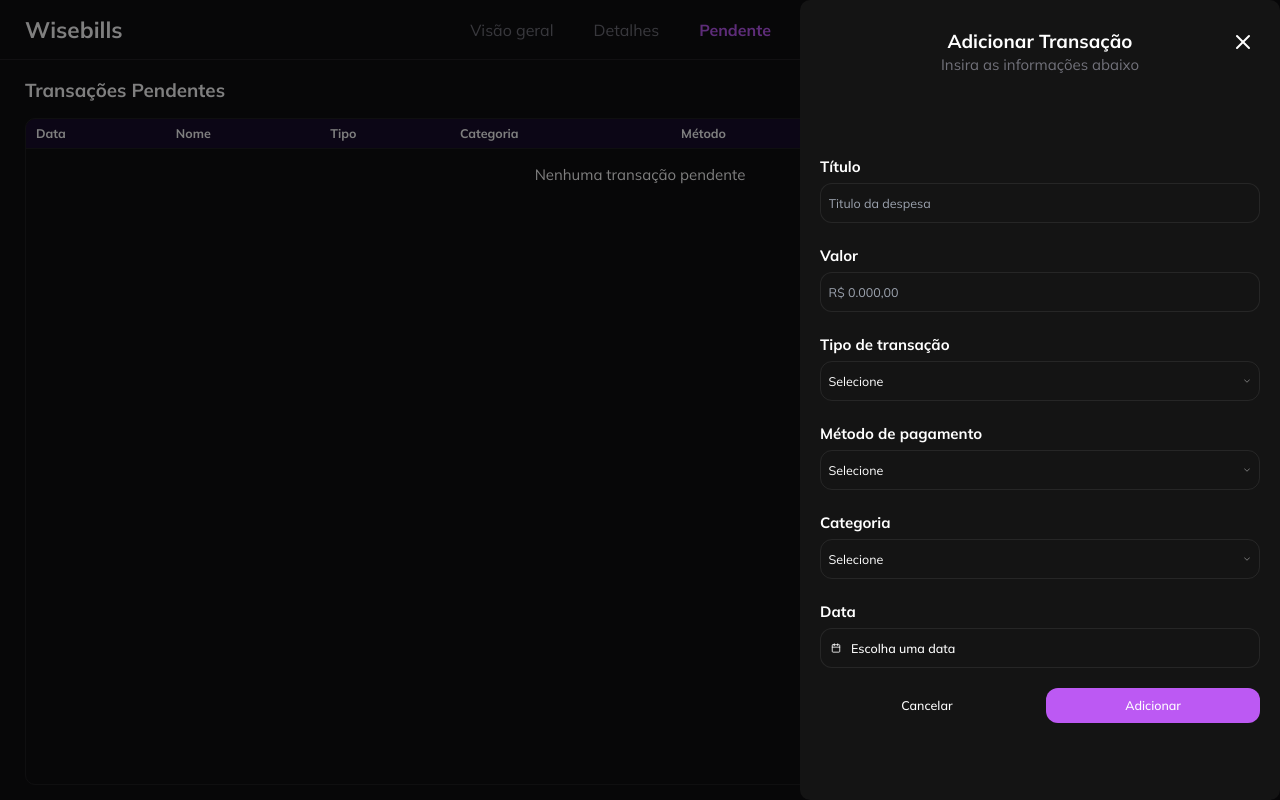
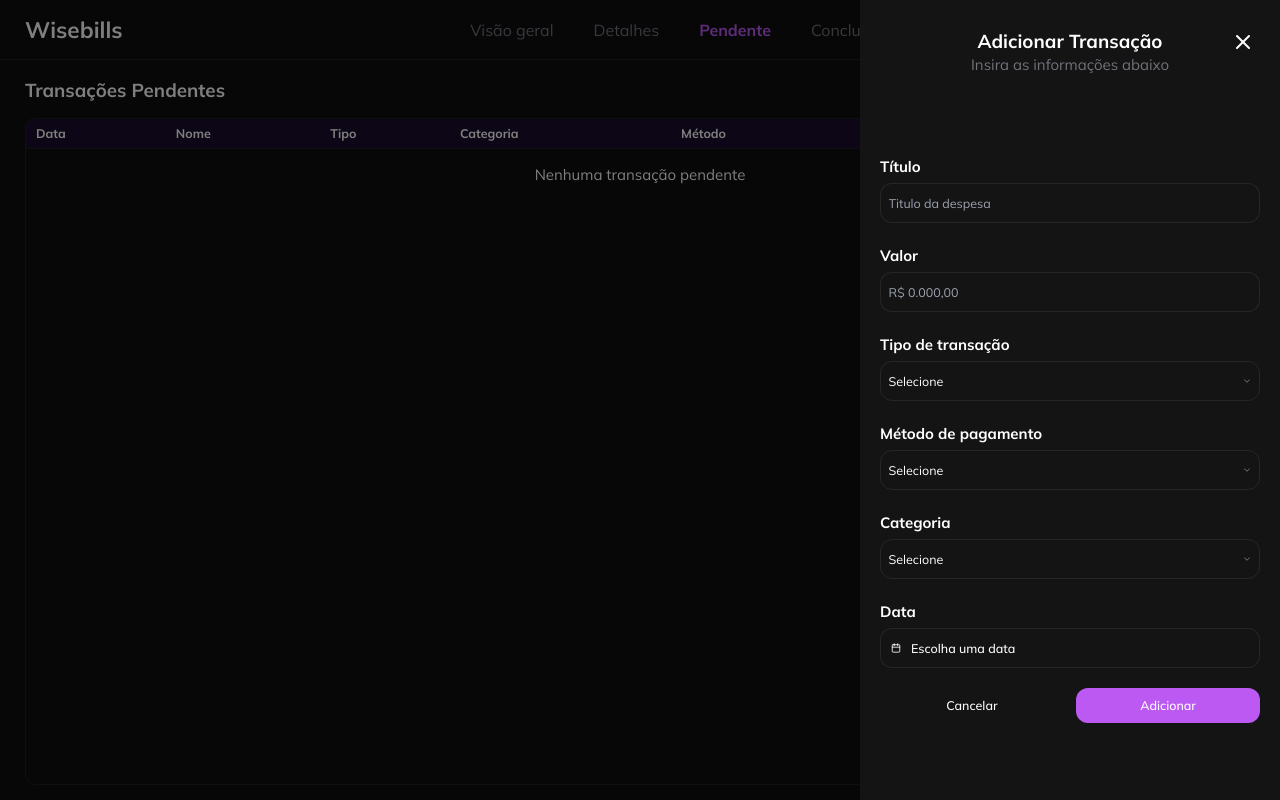
Before and after one commit to nicolasfreitas-dev/wisebills, a Next.js app: page /pages/pending in a window 1280 px wide. Both pictures are taken after a click on the button "Adicionar transação". Built offline with nearby package versions, Linux system fonts and the light colour scheme.

Commit message:
refactor: adjust on modal style

```diff
--- a/src/components/Modal/index.tsx
+++ b/src/components/Modal/index.tsx
@@ -11,7 +11,7 @@ export default function Modal() {
         <>
             {isOpen && (
                 <div className="fixed inset-0 bg-black bg-opacity-50 flex items-center justify-center">
-                    <div className="max-w-3xl w-4/5 h-4/5 md:h-full absolute top-20 md:top-0 md:right-0 flex flex-col items-center bg-secondary rounded-2xl overflow-y-auto pb-5 md:pb-7">
+                    <div className="max-w-2xl w-4/5 h-4/5 md:h-full absolute top-20 md:top-0 md:right-0 flex flex-col items-center bg-secondary overflow-y-auto pb-5 md:pb-7">
                         <X
                             className="absolute right-4 top-4 md:right-10 md:top-12 cursor-pointer"
                             onClick={() => setIsOpen(false)}
```
